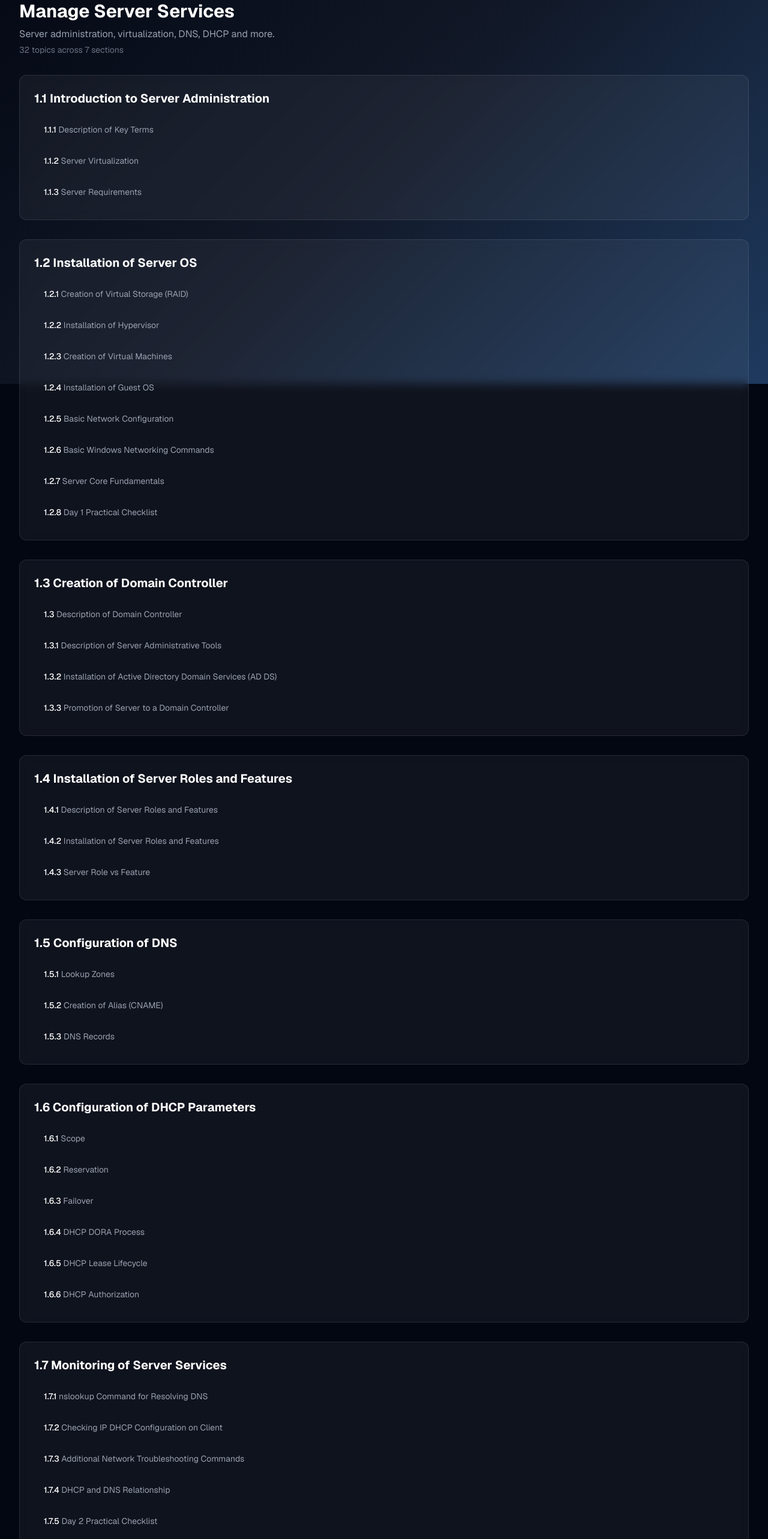
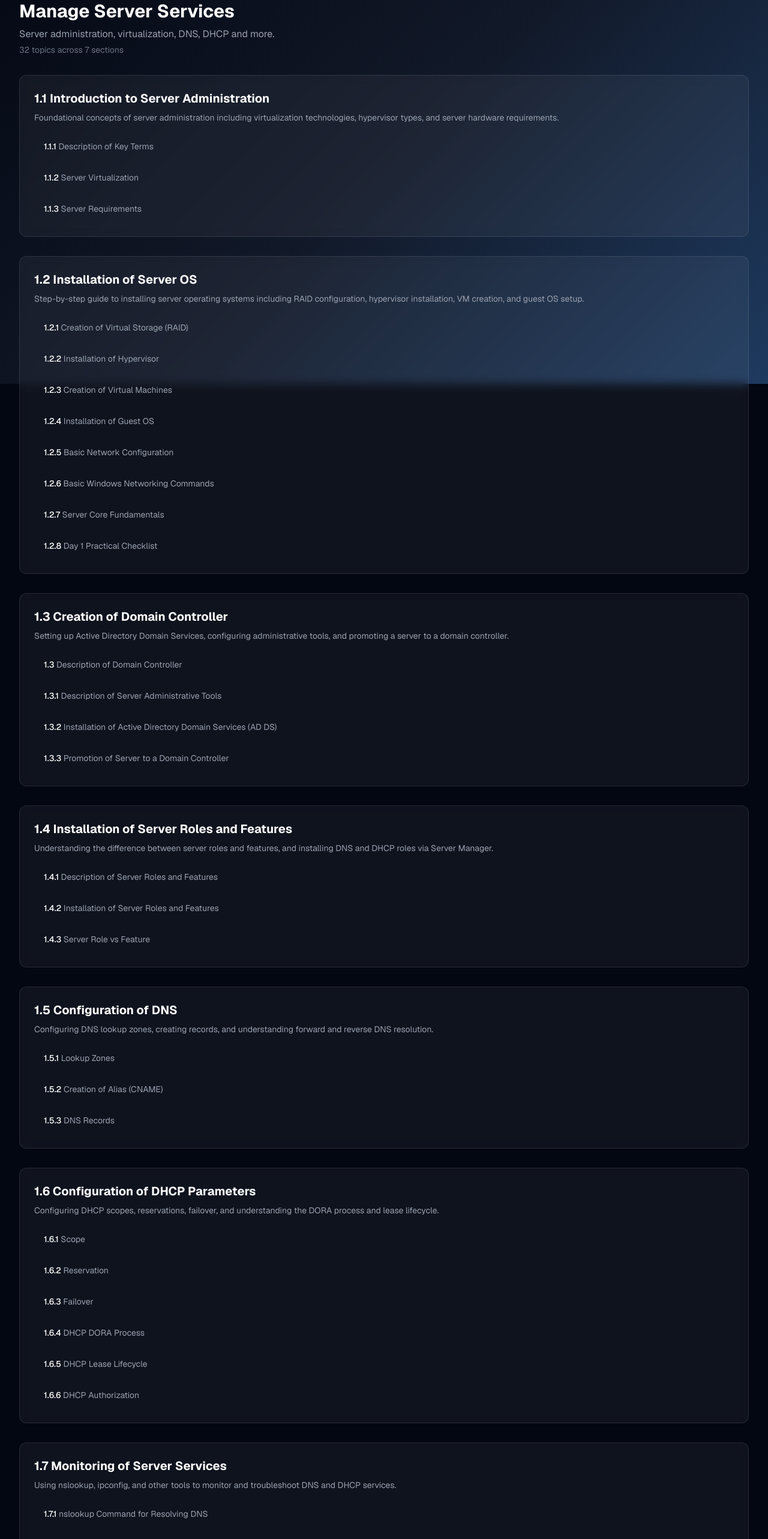
Before and after one commit to ragwhoo/bootcamp, a Next.js app: page /learning-outcome/1 in a window 1280 px wide. Shown: the part 160-2726 px from the top of the page at 60% size. Built offline with nearby package versions, Linux system fonts and the light colour scheme.

Commit message:
Add descriptions to all 20 LO sections and update LO detail page to render them

```diff
--- a/app/learning-outcome/[id]/page.tsx
+++ b/app/learning-outcome/[id]/page.tsx
@@ -41,9 +41,12 @@ export default async function LearningOutcomePage({ params }: { params: Promise<
       <div className="space-y-8">
         {outcome.sections.map((section: any) => (
           <div key={section.id} className="rounded-xl border border-white/10 bg-white/5 p-6 backdrop-blur-sm">
-            <h2 className="mb-4 text-xl font-bold text-white">
+            <h2 className="mb-2 text-xl font-bold text-white">
               {section.number} {section.title}
             </h2>
+            {section.description && (
+              <p className="mb-4 text-sm text-gray-400">{section.description}</p>
+            )}
             <ul className="space-y-2">
               {section.topics.map((topic: any) => (
                 <li key={topic.id}>
--- a/content/learning-outcome-1.ts
+++ b/content/learning-outcome-1.ts
@@ -8,6 +8,7 @@ export const learningOutcome1 = {
       id: "1-1",
       number: "1.1",
       title: "Introduction to Server Administration",
+      description: "Foundational concepts of server administration including virtualization technologies, hypervisor types, and server hardware requirements.",
       topics: [
         {
           id: "1-1-1",
@@ -205,6 +206,7 @@ export const learningOutcome1 = {
       id: "1-2",
       number: "1.2",
       title: "Installation of Server OS",
+      description: "Step-by-step guide to installing server operating systems including RAID configuration, hypervisor installation, VM creation, and guest OS setup.",
       topics: [
         {
           id: "1-2-1",
@@ -413,6 +415,7 @@ export const learningOutcome1 = {
       id: "1-3",
       number: "1.3",
       title: "Creation of Domain Controller",
+      description: "Setting up Active Directory Domain Services, configuring administrative tools, and promoting a server to a domain controller.",
       topics: [
         {
           id: "1-3-0",
@@ -502,6 +505,7 @@ export const learningOutcome1 = {
       id: "1-4",
       number: "1.4",
       title: "Installation of Server Roles and Features",
+      description: "Understanding the difference between server roles and features, and installing DNS and DHCP roles via Server Manager.",
       topics: [
         {
           id: "1-4-1",
@@ -599,6 +603,7 @@ export const learningOutcome1 = {
       id: "1-5",
       number: "1.5",
       title: "Configuration of DNS",
+      description: "Configuring DNS lookup zones, creating records, and understanding forward and reverse DNS resolution.",
       topics: [
         {
           id: "1-5-1",
@@ -663,6 +668,7 @@ export const learningOutcome1 = {
       id: "1-6",
       number: "1.6",
       title: "Configuration of DHCP Parameters",
+      description: "Configuring DHCP scopes, reservations, failover, and understanding the DORA process and lease lifecycle.",
       topics: [
         {
           id: "1-6-1",
@@ -786,6 +792,7 @@ export const learningOutcome1 = {
       id: "1-7",
       number: "1.7",
       title: "Monitoring of Server Services",
+      description: "Using nslookup, ipconfig, and other tools to monitor and troubleshoot DNS and DHCP services.",
       topics: [
         {
           id: "1-7-1",
--- a/content/learning-outcome-2.ts
+++ b/content/learning-outcome-2.ts
@@ -8,6 +8,7 @@ export const learningOutcome2 = {
       id: "2-1",
       number: "2.1",
       title: "Creation of User Accounts",
+      description: "Understanding user account policies, account types, and creating new user accounts in Active Directory.",
       topics: [
         {
           id: "2-1-0",
@@ -79,6 +80,7 @@ export const learningOutcome2 = {
       id: "2-2",
       number: "2.2",
       title: "Management of User Accounts",
+      description: "Managing the user account lifecycle including password changes, activation, deactivation, and account customization.",
       topics: [
         {
           id: "2-2-0",
@@ -107,6 +109,7 @@ export const learningOutcome2 = {
       id: "2-3",
       number: "2.3",
       title: "Management of User Groups",
+      description: "Creating and managing user groups, adding and removing members, and understanding group-based permission management.",
       topics: [
         {
           id: "2-3-0",
@@ -133,6 +136,7 @@ export const learningOutcome2 = {
       id: "2-4",
       number: "2.4",
       title: "Management of Organization Units (OU)",
+      description: "Creating and managing OUs in Active Directory, moving users between OUs, and understanding OU hierarchy and Group Policy effects.",
       topics: [
         {
           id: "2-4-0",
@@ -158,6 +162,7 @@ export const learningOutcome2 = {
       id: "2-5",
       number: "2.5",
       title: "Assignment of Permission to Users",
+      description: "Granting and revoking file/folder permissions, configuring remote access permissions, and managing user access to network resources.",
       topics: [
         {
           id: "2-5-0",
@@ -205,6 +210,7 @@ export const learningOutcome2 = {
       id: "2-6",
       number: "2.6",
       title: "Management of Client Machines",
+      description: "Joining client computers to the domain, delegation of control, and understanding Group Policy Objects (GPOs).",
       topics: [
         {
           id: "2-6-1",
--- a/content/learning-outcome-3.ts
+++ b/content/learning-outcome-3.ts
@@ -8,6 +8,7 @@ export const learningOutcome3 = {
       id: "3-1",
       number: "3.1",
       title: "Introduction to Web Servers",
+      description: "Understanding web server fundamentals, HTTP protocol, and comparing different web server platforms.",
       topics: [
         {
           id: "3-1-1",
@@ -72,6 +73,7 @@ export const learningOutcome3 = {
       id: "3-2",
       number: "3.2",
       title: "Configure IIS With Windows Server",
+      description: "Setting up IIS web server on Windows Server including DNS integration and role installation.",
       topics: [
         {
           id: "3-2-1",
@@ -115,6 +117,7 @@ export const learningOutcome3 = {
       id: "3-3",
       number: "3.3",
       title: "Management of IIS Web Server",
+      description: "Managing IIS through handler mappings, connection tasks, FTP, and site bindings for HTTP/HTTPS.",
       topics: [
         {
           id: "3-3-1",
@@ -220,6 +223,7 @@ export const learningOutcome3 = {
       id: "3-4",
       number: "3.4",
       title: "Setting Environment of Developed Web App",
+      description: "Configuring backend technologies, hosting platforms, and web application environment settings in IIS.",
       topics: [
         {
           id: "3-4-1",
@@ -313,6 +317,7 @@ export const learningOutcome3 = {
       id: "3-5",
       number: "3.5",
       title: "Verify Server Environment Requirement",
+      description: "Testing server environment requirements including network connectivity, security, and local URL accessibility.",
       topics: [
         {
           id: "3-5-1",
@@ -360,6 +365,7 @@ export const learningOutcome3 = {
       id: "3-6",
       number: "3.6",
       title: "Hosting Web App",
+      description: "Deploying web applications to Windows Server including file transfer, DNS configuration, port setup, and error handling.",
       topics: [
         {
           id: "3-6-1",
@@ -492,6 +498,7 @@ export const learningOutcome3 = {
       id: "3-7",
       number: "3.7",
       title: "Verification of Successfully Hosted Web App",
+      description: "Verifying web application deployment through local and online accessibility testing, speed checks, and size verification.",
       topics: [
         {
           id: "3-7-1",
```
